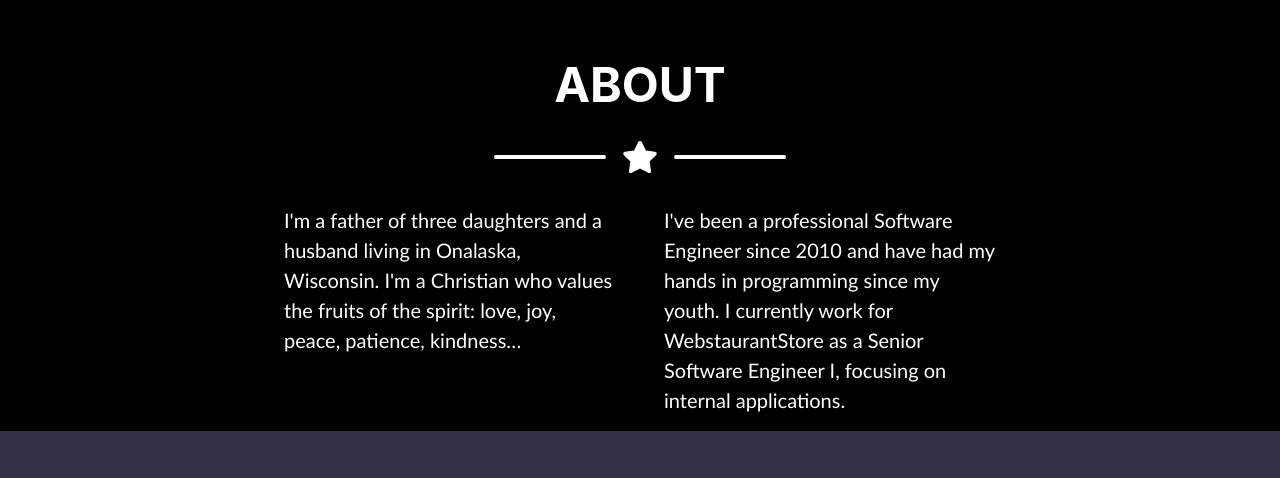
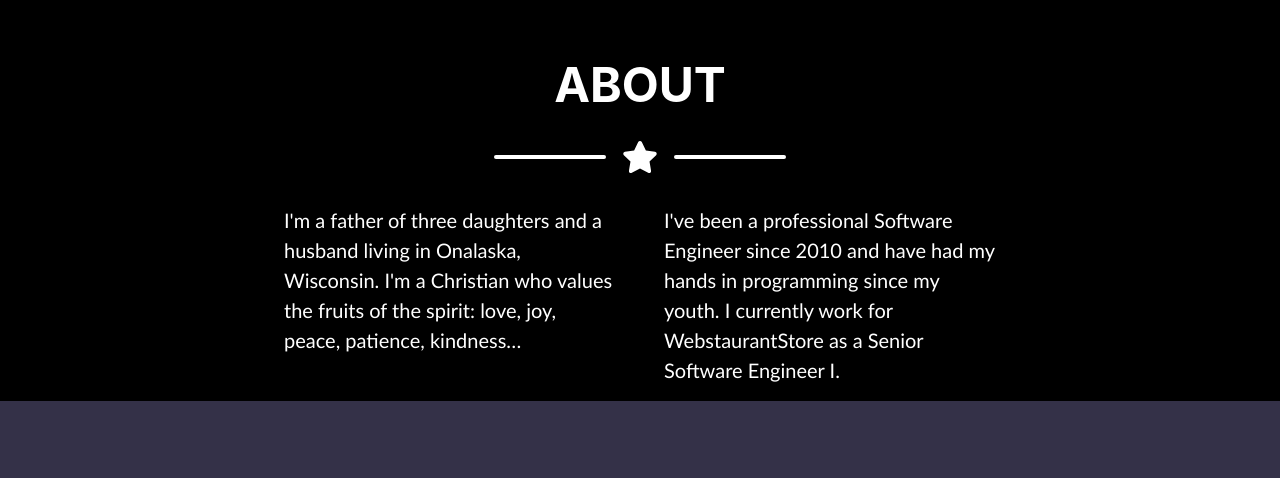
Before and after one commit to leachdaniel/leachdaniel.github.io, a plain HTML site: page index.html in a window 1280 px wide. Shown: the part 1482-1960 px from the top of the page. Drawn offline with nearby package versions, Linux system fonts and the light colour scheme; a web font is replaced by a local one.

Commit message:
remove focus

```diff
--- a/index.html
+++ b/index.html
@@ -273,7 +273,7 @@
                         </p>
                     </div>
                     <div class="col-lg-4 mr-auto">
-                        <p class="lead">I've been a professional Software Engineer since 2010 and have had my hands in programming since my youth. I currently work for WebstaurantStore as a Senior Software Engineer I, focusing on internal applications.
+                        <p class="lead">I've been a professional Software Engineer since 2010 and have had my hands in programming since my youth. I currently work for WebstaurantStore as a Senior Software Engineer I.
                         </p>
                     </div>
                 </div>
```
